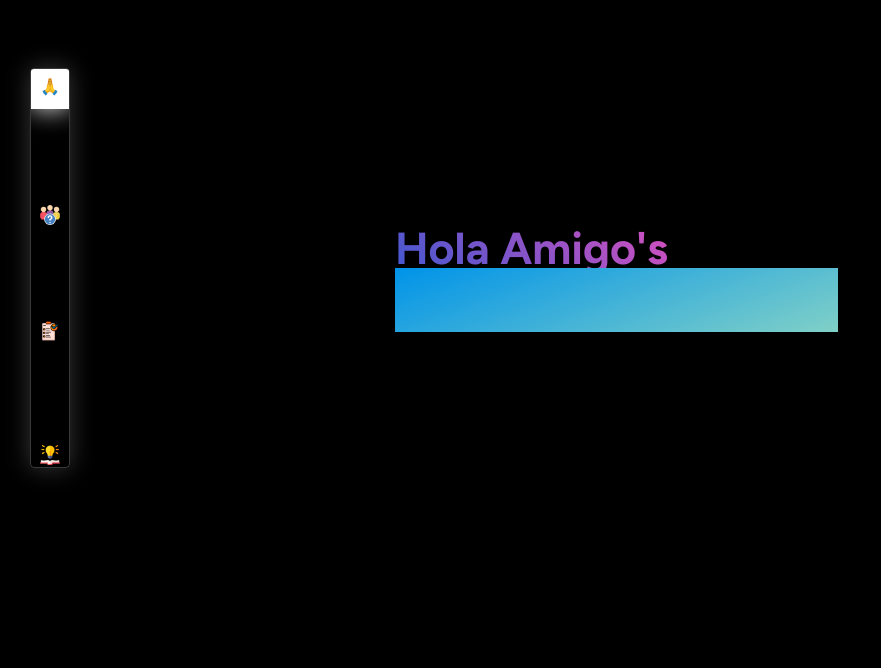
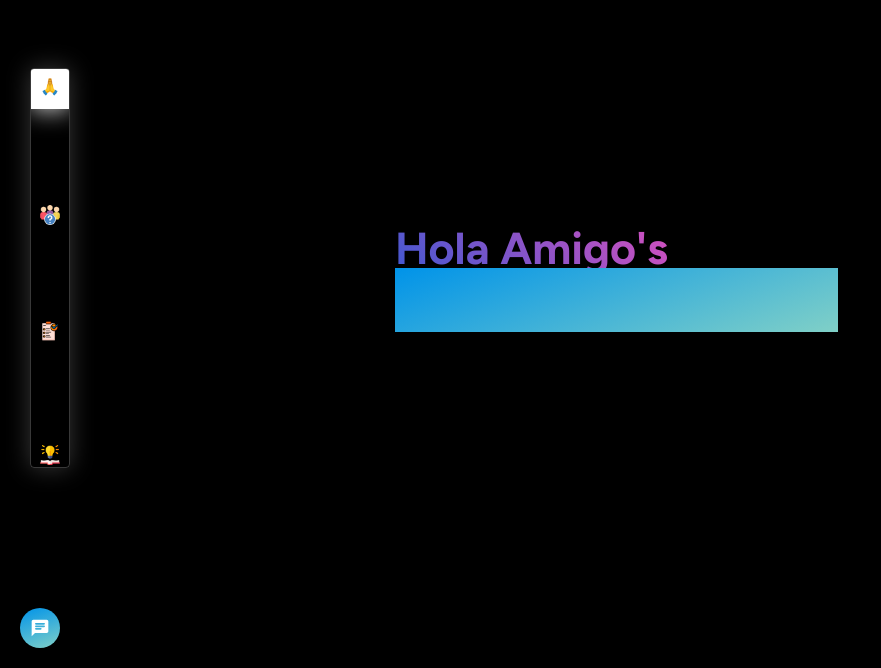
Before and after one commit to koundinyapidaparthy2/portfolio, a React (Create React App) app: page / in a window 1280 px wide. Shown: the part 132-800 px from the top of the page, without its empty margins (0-881 px from the left). Built offline with nearby package versions, Linux system fonts and the light colour scheme.

Commit message:
Added Personal

```diff
--- a/package.json
+++ b/package.json
@@ -42,5 +42,8 @@
       "last 1 firefox version",
       "last 1 safari version"
     ]
+  },
+  "devDependencies": {
+    "gh-pages": "^5.0.0"
   }
 }
--- /dev/null
+++ b/src/Components/MessageMeHere.jsx
@@ -0,0 +1,198 @@
+import React, { Fragment } from "react";
+import { makeStyles } from "@material-ui/core/styles";
+import Tooltip from "@material-ui/core/Tooltip";
+import Grid from "@material-ui/core/Grid";
+import ChatRoundedIcon from "@material-ui/icons/ChatRounded";
+import Dialog from "@material-ui/core/Dialog";
+import GitHub from "@material-ui/icons/GitHub";
+import InstagramIcon from "@material-ui/icons/Instagram";
+import LinkedInIcon from "@material-ui/icons/LinkedIn";
+import EmailIcon from "@material-ui/icons/Email";
+import LocalPhoneIcon from "@material-ui/icons/LocalPhone";
+const useStyles = makeStyles(() => {
+  return {
+    dialogRoot: {
+      boxShadow: "0px 0px 23px 5px #009af566",
+    },
+    textMeOverHere: {
+      position: "fixed",
+      zIndex: 1,
+      left: "20px",
+      bottom: "20px",
+      borderRadius: "50%",
+      backgroundColor: "rgb(0, 147, 233)",
+      backgroundImage:
+        "linear-gradient(160deg, rgb(0, 147, 233) 0%, rgb(128, 208, 199) 100%)",
+      display: "flex",
+      alignItems: "center",
+      justifyContent: "center",
+      width: "40px",
+      height: "40px",
+      cursor: "pointer",
+      "&:hover": {
+        transform: "scale(1.1)",
+      },
+    },
+    messageIcon: {
+      color: "#ffffff",
+      fontSize: "20px",
+    },
+    anchorElement: {
+      textDecoration: "none",
+      color: "#ffffff",
+      fontSize: "16px",
+      fontWeight: "bold",
+      width: "max-content",
+      textAlign: "center",
+    },
+    modalHeader: {
+      padding: "10px",
+      backgroundColor: "rgb(0, 147, 233)",
+      backgroundImage:
+        "linear-gradient(160deg, rgb(0, 147, 233) 0%, rgb(128, 208, 199) 100%)",
+      color: "#ffffff",
+    },
+    h3Class: {
+      margin: "0px 0px 4px 0px",
+    },
+    anchorIcons: {
+      fontSize: "16px",
+      color: "#ffffff",
+      marginBottom: "-2px",
+    },
+    emailIcon: {
+      marginRight: "4px",
+    },
+  };
+});
+const MessageMeHere = () => {
+  const classes = useStyles();
+  const [openModal, setModalOpen] = React.useState(false);
+  return (
+    <Fragment>
+      <Tooltip
+        title={
+          <div
+            style={{
+              display: "flex",
+              alignItems: "center",
+            }}
+          >
+            <span>Let's talk over here</span>
+          </div>
+        }
+        arrow
+        placement={"left"}
+        classes={{
+          tooltip: classes.tooltipClass,
+          arrow: classes.tooltipArrowClass,
+        }}
+      >
+        <Grid
+          item
+          className={classes.textMeOverHere}
+          onClick={() => {
+            setModalOpen(true);
+          }}
+        >
+          <ChatRoundedIcon className={classes.messageIcon} />
+        </Grid>
+      </Tooltip>
+
+      <Dialog
+        open={openModal}
+        onClose={() => {
+          setModalOpen(false);
+        }}
+        fullWidth
+        maxWidth="xs"
+        classes={{
+          paperFullWidth: classes.dialogRoot,
+        }}
+      >
+        <Grid
+          container
+          direction="column"
+          className={classes.modalHeader}
+          spacing={32}
+        >
+          <Grid item>
+            <h3 className={classes.h3Class}>Personal Information</h3>
+            <Grid container direction="column" spacing={1}>
+              <Grid item xs={12}>
+                <strong>Phone:</strong> &nbsp;
+                <a href="tel:+919381802188" className={classes.anchorElement}>
+                  <LocalPhoneIcon className={classes.anchorIcons} /> +91
+                  9381802188
+                </a>
+              </Grid>
+              <Grid item xs={12}>
+                <strong>Alt No:</strong> &nbsp;
+                <a href="tel:+919676787223" className={classes.anchorElement}>
+                  <LocalPhoneIcon className={classes.anchorIcons} />{" "}
+                  +919676787223
+                </a>
+              </Grid>
+              <Grid item xs={12}>
+                <strong>Email:</strong> &nbsp;
+                <a
+                  href="mailto: koundinya511@gmail.com"
+                  className={classes.anchorElement}
+                >
+                  <EmailIcon
+                    className={classes.anchorIcons + " " + classes.emailIcon}
+                  />
+                  koundinya511@gmail.com
+                </a>
+              </Grid>
+              <Grid item xs={12}>
+                <Grid container spacing={16} wrap="nowrap">
+                  <Grid item xs={4}>
+                    <a
+                      href="https://www.linkedin.com/in/koundinyap/"
+                      className={classes.anchorElement}
+                    >
+                      <LinkedInIcon
+                        className={
+                          classes.anchorIcons + " " + classes.emailIcon
+                        }
+                      />
+                      LinkedIn
+                    </a>
+                  </Grid>
+                  <Grid item xs={4}>
+                    <a
+                      href="https://github.com/koundinyapidaparthy/"
+                      className={classes.anchorElement}
+                    >
+                      <GitHub
+                        className={
+                          classes.anchorIcons + " " + classes.emailIcon
+                        }
+                      />
+                      Github
+                    </a>
+                  </Grid>
+                  <Grid item xs={4}>
+                    <a
+                      href="https://www.instagram.com/_.koundinya/"
+                      className={classes.anchorElement}
+                    >
+                      <InstagramIcon
+                        className={
+                          classes.anchorIcons + " " + classes.emailIcon
+                        }
+                      />
+                      Instagram
+                    </a>
+                  </Grid>
+                </Grid>
+              </Grid>
+            </Grid>
+          </Grid>
+        </Grid>
+      </Dialog>
+    </Fragment>
+  );
+};
+export default MessageMeHere;
--- a/src/Components/Welcome.jsx
+++ b/src/Components/Welcome.jsx
@@ -4,7 +4,7 @@ import { makeStyles } from "@material-ui/core/styles";
 import Logo from "../LOGO1.mp4";
 import ProjectsImg from "../Projects.png";
 import AboutImg from "../About.png";
-import { Tooltip } from "@material-ui/core";
+import Tooltip from "@material-ui/core/Tooltip";
 import HandWave from "../HandWave.gif";
 import PersonalImage from "../PersonalImage.jpeg";
 import WeatherBigImage from "../WeatherBig.png";
@@ -34,10 +34,13 @@ import GraphqlImage from "../Graphql.png";
 import JavaImage from "../Java.png";
 import SyscloudImage from "../Syscloud.png";
 import HornBlowerImage from "../Hornblower.png";
+import MessageMeOverHere from "./MessageMeHere.jsx";
 const useStyles = makeStyles(() => {
   return {
     logo: {
       position: "fixed",
+      left: "20px",
+      top: "10px",
       margin: "10px 0px 0px 20px",
       "&::-webkit-media-controls": {
         display: "none !important",
@@ -492,6 +495,7 @@ const Welcome = () => {
         >
           <source src={Logo} type="video/mp4" />
         </video>
+        <MessageMeOverHere />
         {showCurrentHeader && (
           <div
             style={{
```
